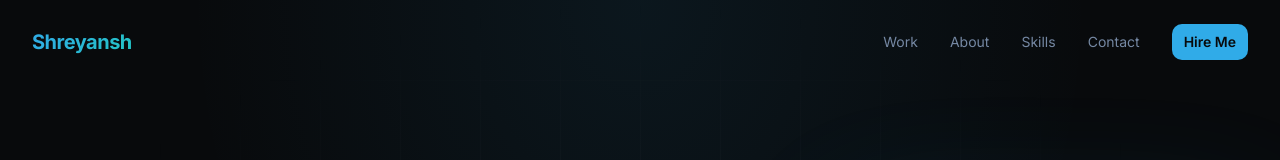
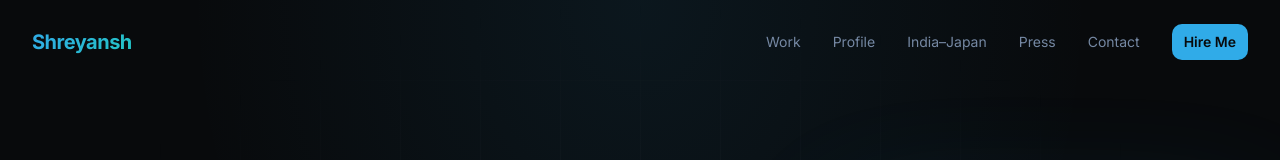
Before and after one commit to Shreyanshsingh3011/shreyansh-singh-folio1, a React (Vite) app: page / in a window 1280 px wide. Shown: the top 160 px of the page. Built offline with nearby package versions, Linux system fonts and the light colour scheme; the HTML template or start-up script is replaced by a standard one.

Commit message:
SEO: link homepage navigation to entity pages

```diff
--- a/src/components/Navigation.tsx
+++ b/src/components/Navigation.tsx
@@ -5,8 +5,9 @@ import { Button } from "@/components/ui/button";
 
 const navLinks = [
   { href: "#projects", label: "Work" },
-  { href: "#about", label: "About" },
-  { href: "#skills", label: "Skills" },
+  { href: "/about/shreyansh-singh/", label: "Profile" },
+  { href: "/india-japan/", label: "India–Japan" },
+  { href: "/press/", label: "Press" },
   { href: "#contact", label: "Contact" },
 ];
 
@@ -32,7 +33,7 @@ export function Navigation() {
       }`}
     >
       <div className="container-wide flex items-center justify-between">
-        <a href="#" className="text-xl font-bold tracking-tight">
+        <a href="/" className="text-xl font-bold tracking-tight" aria-label="Shreyansh Singh home">
           <span className="text-gradient">Shreyansh</span>
         </a>
 
```
